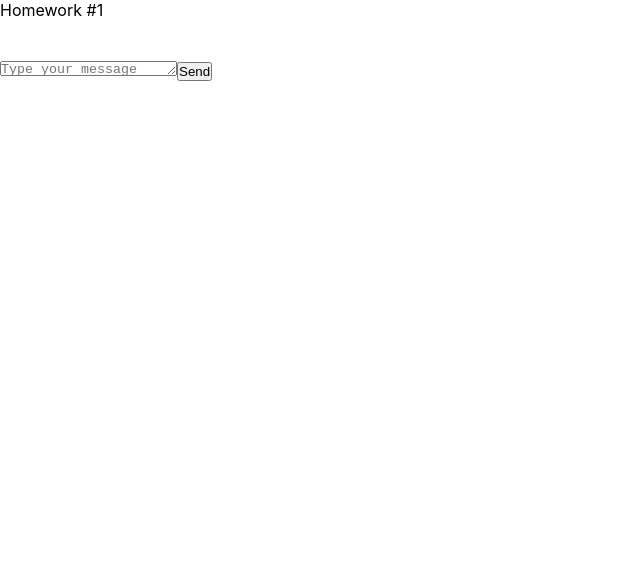
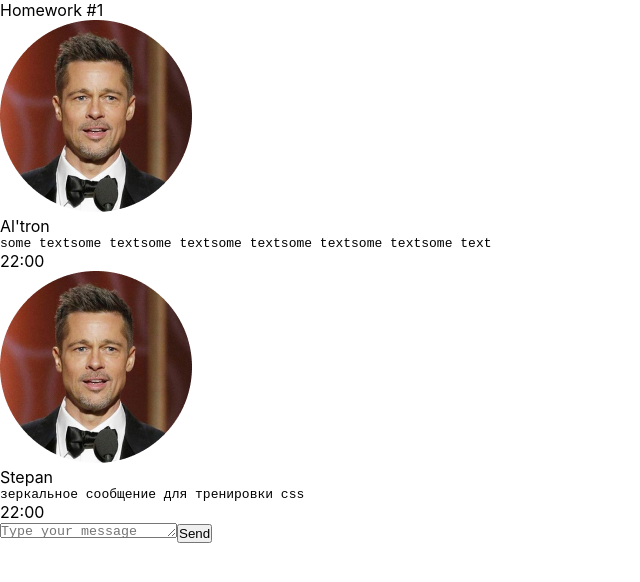
Before and after one commit to roma1524/incHomeWork, a React (Create React App) app: page / in a window 1280 px wide. Shown: the top 582 px of the page, without its empty margins (0-640 px from the left). Built offline with nearby package versions, Linux system fonts and the light colour scheme.

Commit message:
fixed propsType

```diff
--- a/src/s2-homeworks/hw01/HW1.tsx
+++ b/src/s2-homeworks/hw01/HW1.tsx
@@ -13,15 +13,25 @@
 * 5 - сделать стили в соответствии с дизайном
 * */
 
-// нужно создать правильный тип вместо any
-export type MessageType = any
+// нужно создать правильный тип вместо any +
+export type MessageType = {
+    id: number
+    user: {
+        avatar: string
+        name: string
+    }
+    message: {
+        text: string
+        time: string
+    }
+}
 
 // структуру объекта не менять
 export const message0: MessageType = {
     id: 0,
     user: {
         avatar: avatar, // можно менять
-        name: 'Some Name',  // можно менять
+        name: "Al'tron",  // можно менять
     },
     message: {
         text: 'some textsome textsome textsome textsome textsome textsome text', // можно менять
@@ -32,7 +42,7 @@
     id: 100,
     user: {
         avatar: avatar, // можно менять
-        name: 'Friend Name', // можно менять
+        name: 'Stepan', // можно менять
     },
     message: {
         text: 'зеркальное сообщение для тренировки css', // можно менять
@@ -41,6 +51,8 @@
 }
 
 const HW1 = () => {
+
+
     return (
         <div id={'hw1'}>
             <div className={s2.hwTitle}>Homework #1</div>
--- a/src/s2-homeworks/hw01/friend-message/FriendMessage.tsx
+++ b/src/s2-homeworks/hw01/friend-message/FriendMessage.tsx
@@ -1,8 +1,13 @@
 import React from 'react'
 import s from './FriendMessage.module.css'
+import {MessageType} from "../HW1";
 
-// создать тип вместо any и отобразить приходящие данные
-const FriendMessage = (props: any) => {
+export type FriendMessagePropsType = {
+    message: MessageType
+}
+
+
+const FriendMessage = (props: FriendMessagePropsType) => {
     return (
         <div
             id={'hw1-friend-message-' + props.message.id}
@@ -12,7 +17,8 @@
                 <img
                     id={'hw1-friend-avatar-' + props.message.id}
                     // создаёт студент
-
+                    src={props.message.user.avatar}
+                    alt={props.message.user.name}
                     //
                 />
                 <div className={s.friendText}>
@@ -21,7 +27,7 @@
                         className={s.friendName}
                     >
                         {/*создаёт студент*/}
-
+                        {props.message.user.name}
                         {/**/}
                     </div>
                     <pre
@@ -29,7 +35,7 @@
                         className={s.friendMessageText}
                     >
                         {/*создаёт студент*/}
-
+                        {props.message.message.text}
                         {/**/}
                     </pre>
                 </div>
@@ -39,7 +45,7 @@
                 className={s.friendTime}
             >
                 {/*создаёт студент*/}
-
+                {props.message.message.time}
                 {/**/}
             </div>
         </div>
--- a/src/s2-homeworks/hw01/message/Message.tsx
+++ b/src/s2-homeworks/hw01/message/Message.tsx
@@ -1,8 +1,11 @@
 import React from 'react'
 import s from './Message.module.css'
+import {MessageType} from "../HW1";
 
 // нужно создать правильный тип вместо any
-export type MessagePropsType = any
+export type MessagePropsType = {
+    message: MessageType
+}
 
 // нужно отобразить приходящие данные
 const Message = (props: MessagePropsType) => {
@@ -12,25 +15,26 @@
                 <img
                     id={'hw1-avatar-' + props.message.id}
                     // создаёт студент
-
+                    src={props.message.user.avatar}
+                    alt={props.message.user.name}
                     //
                 />
                 <div className={s.text}>
                     <div id={'hw1-name-' + props.message.id} className={s.name}>
                         {/*создаёт студент*/}
-
+                        {props.message.user.name}
                         {/**/}
                     </div>
                     <pre id={'hw1-text-' + props.message.id} className={s.messageText}>
                         {/*создаёт студент*/}
-
+                        {props.message.message.text}
                         {/**/}
                     </pre>
                 </div>
             </div>
             <div id={'hw1-time-' + props.message.id} className={s.time}>
                 {/*создаёт студент*/}
-
+                {props.message.message.time}
                 {/**/}
             </div>
         </div>
```
